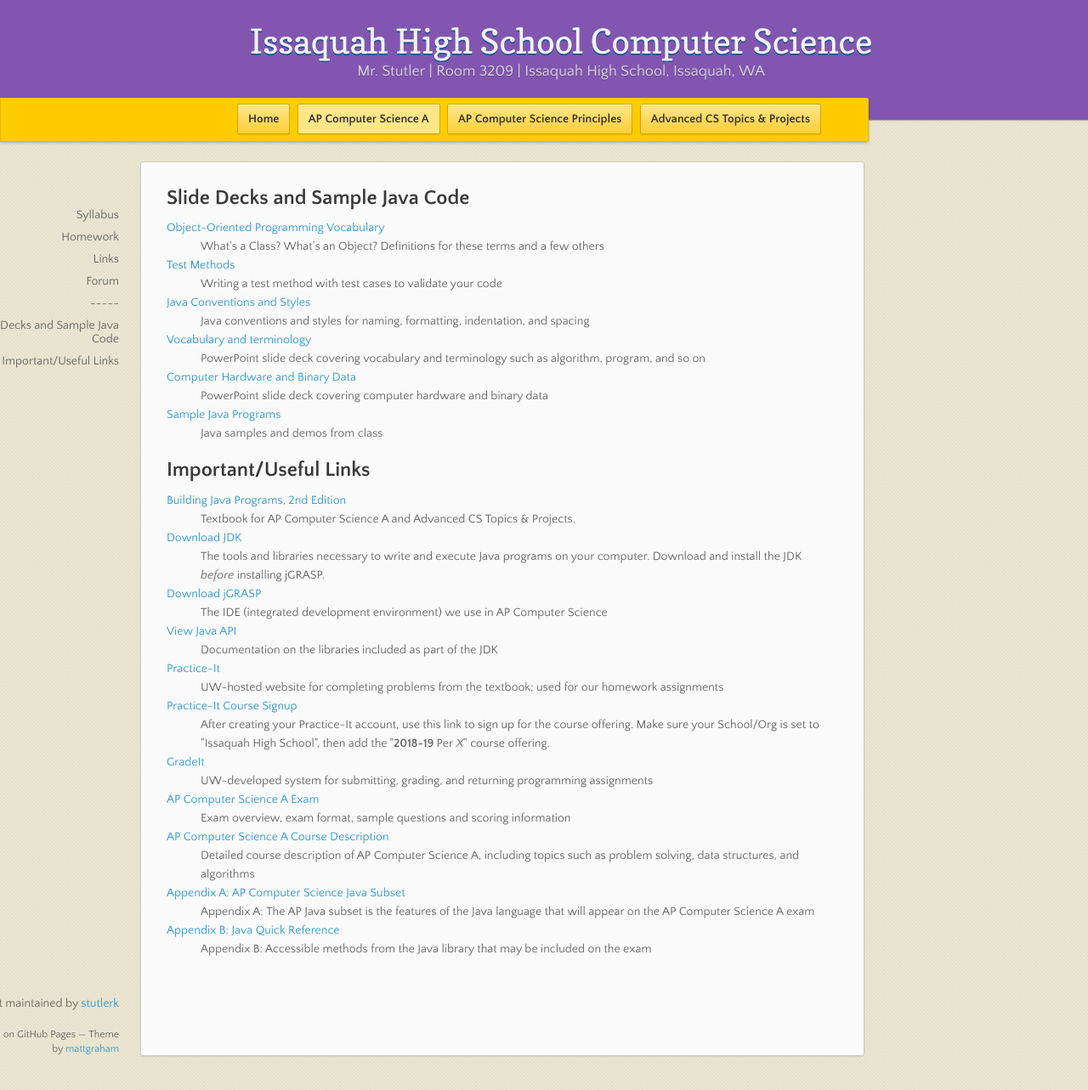
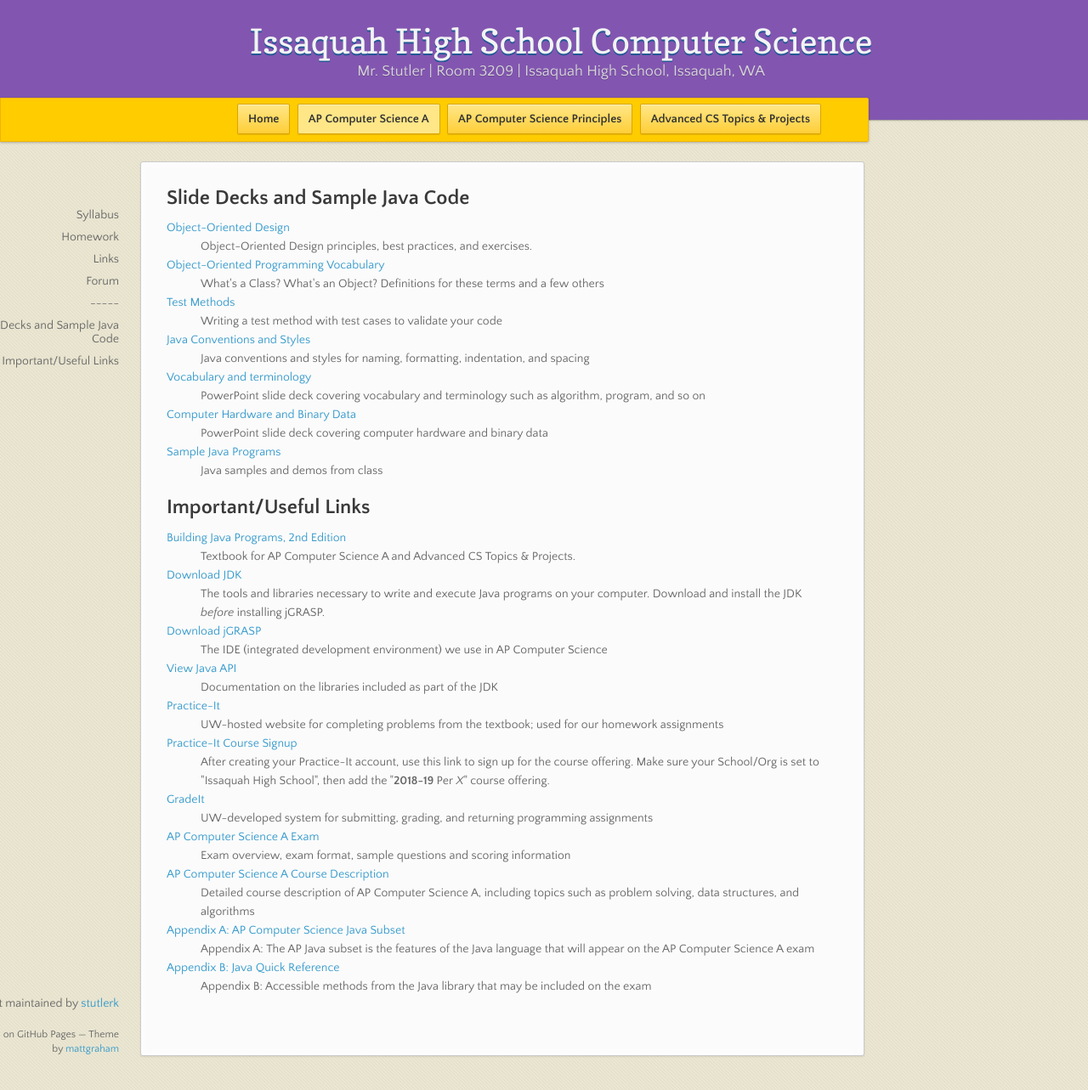
Before and after one commit to stutlerk/ihs-website, a Jekyll site: the page built from _apcsa/links.html, in a window 1280 px wide and 1283 px high. Shown: the whole window at 85% size. Built offline with Jekyll 4.4.1, drawn with Linux system fonts in a browser that asks for light colours; nearby versions of some CDN libraries.

Commit message:
Update links.html

```diff
--- a/_apcsa/links.html
+++ b/_apcsa/links.html
@@ -6,6 +6,9 @@ layout: course
 <section>
 <h2>Slide Decks and Sample Java Code</h2>
 <dl>
+    <dt><a href="https://issaquahwednet-my.sharepoint.com/:p:/g/personal/stutlerk_issaquah_wednet_edu/EY9NADW1m_dPixlQ2cN5Ci8BLFG0lUVn94WvaA3xPUaHrw?e=juLPpM" target="_blank">Object-Oriented Design</a></dt>
+    <dd>Object-Oriented Design principles, best practices, and exercises.</dd>
+
     <dt><a href="https://issaquahwednet-my.sharepoint.com/:p:/g/personal/stutlerk_issaquah_wednet_edu/ERZ-tWR5jFxGgvDuXKvJ29cBwCX2Ki-7zFvEJUNHFq05dg?e=M4JodM" target="_blank">Object-Oriented Programming Vocabulary</a></dt>
     <dd>What's a Class? What's an Object? Definitions for these terms and a few others</dd>
 
```
